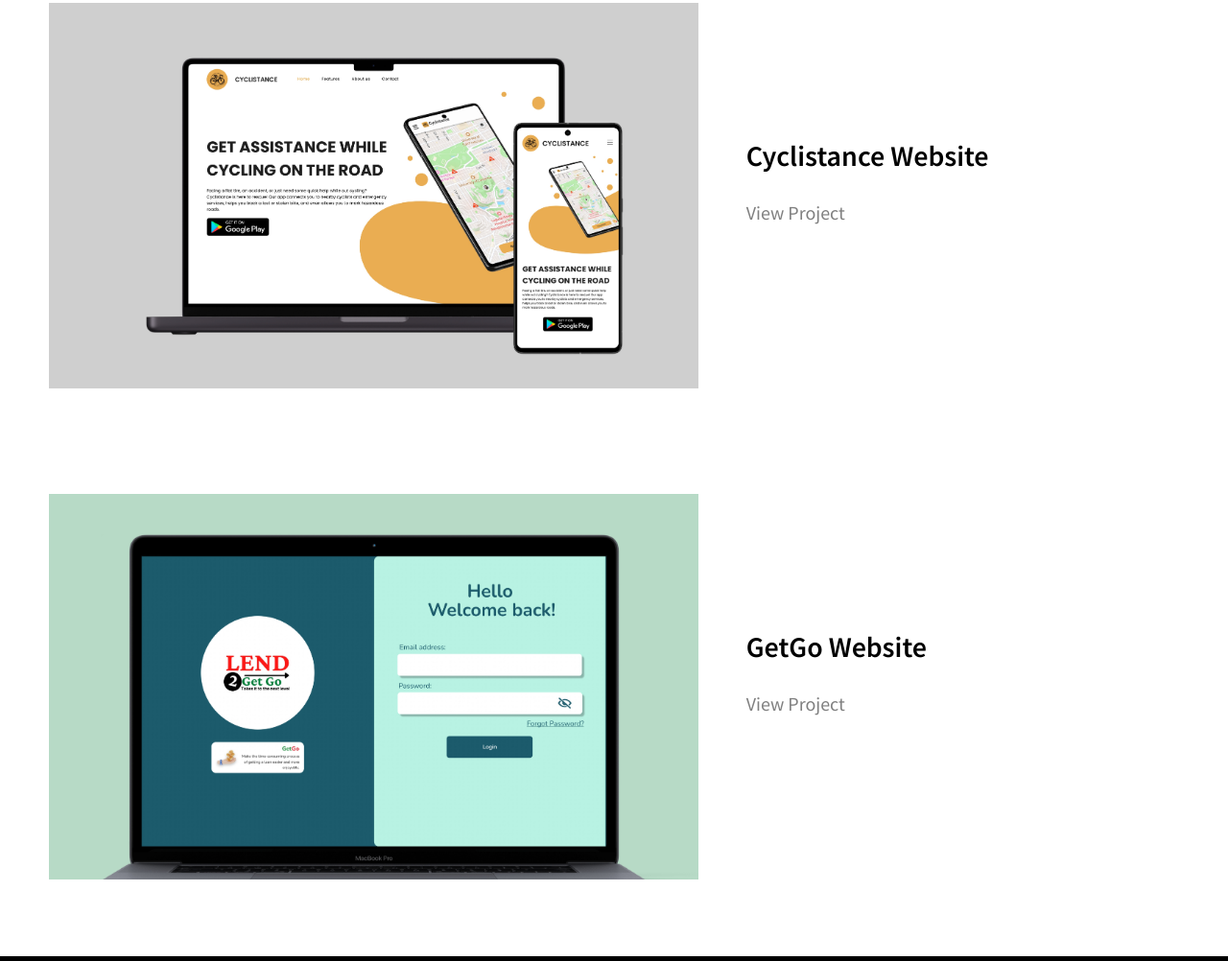
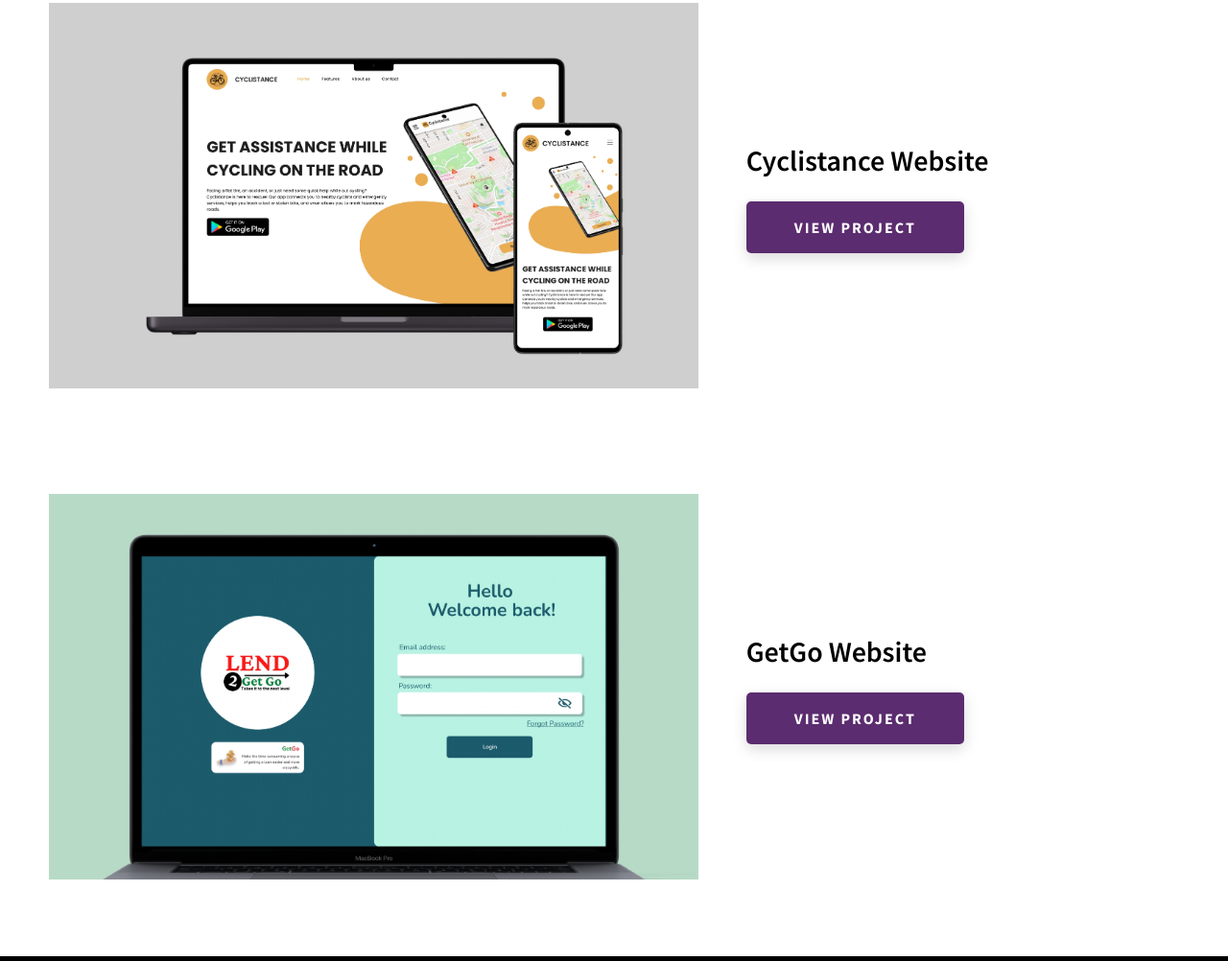
Before and after one commit to Danivy01/Daniella-Yvette-Rimas_Portfolio, a website: page index.html in a window 1280 px wide. Shown: the part 1494-2496 px from the top of the page at 96% size. Drawn offline with Linux system fonts and the light colour scheme.

Commit message:
change view project to btn

```diff
--- a/index.html
+++ b/index.html
@@ -261,11 +261,11 @@
             </div>
             <div class="projects__row-content">
               <h3 class="projects__row-content-title">Cyclistance Website</h3>
-              <ul>
-                <li class="projects__row-content-desc">
-                  <a href="./index.html#contact" class="project-row__link">View Project</a>
-                </li>
-              </ul>
+              <a
+                href="./project-1.html"
+                class="btn btn--med btn--theme dynamicBgClr"
+                target="_blank"
+                >View Project</a>
             </div>
           </div>
           <div class="projects__row">
@@ -279,11 +279,11 @@
             </div>
             <div class="projects__row-content">
               <h3 class="projects__row-content-title">GetGo Website</h3>
-              <ul>
-                <li class="projects__row-content-desc">
-                  <a href="./index.html#contact" class="project-row__link">View Project</a>
-                </li>
-              </ul>
+              <a
+                href="./project-1.html"
+                class="btn btn--med btn--theme dynamicBgClr"
+                target="_blank"
+                >View Project</a>
             </div>
           </div>
         </div>
```
